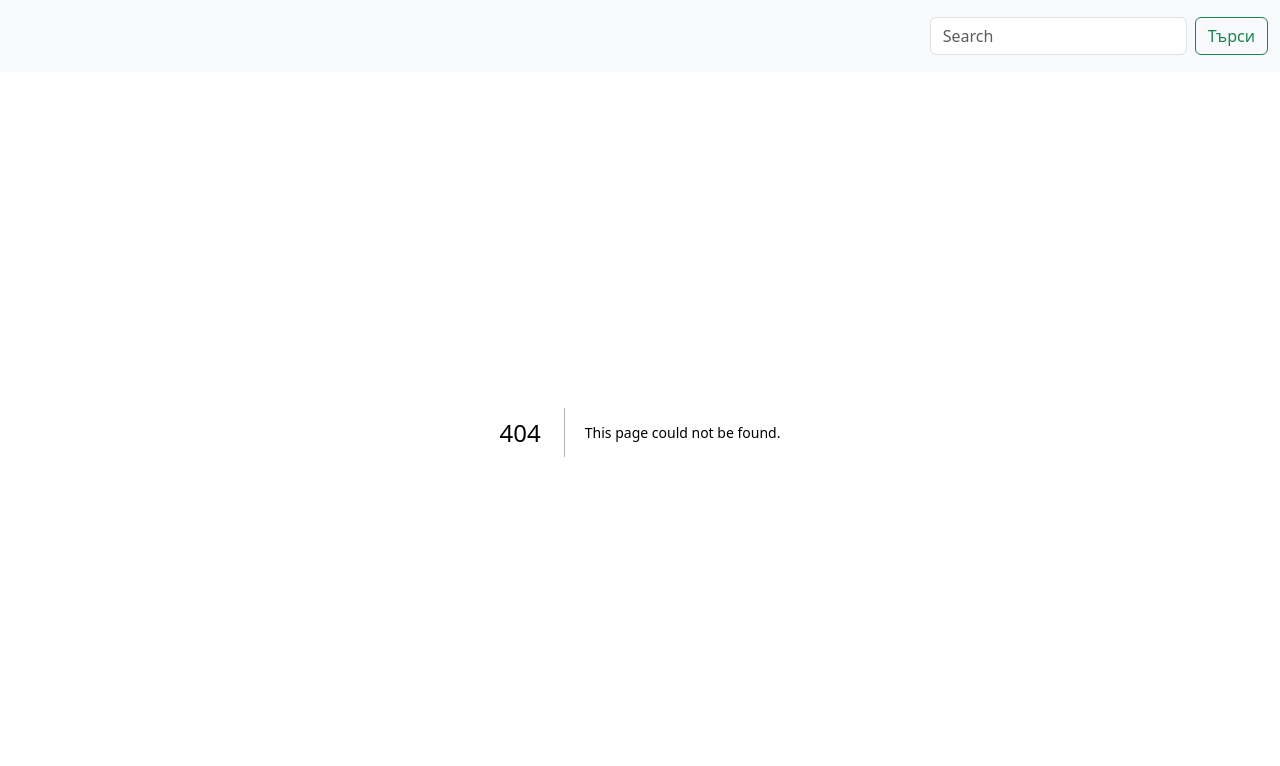
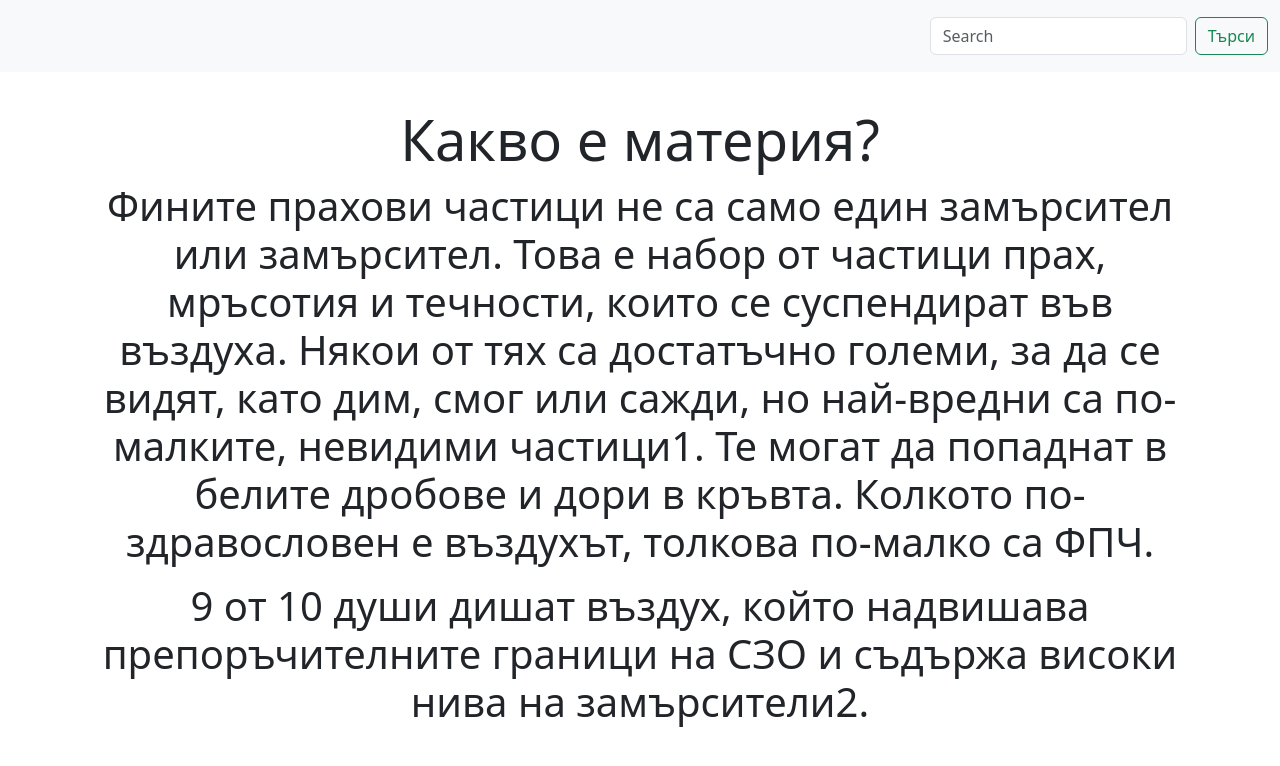
Before and after one commit to Angel04172002/Radon-Website, a Next.js app: page /what-is-particulate-matter in a window 1280 px wide. Before the commit this address had no page. Shown: the top 766 px of the page. Built offline with nearby package versions, Linux system fonts and the light colour scheme.

Commit message:
Small changes

```diff
--- a/app/ui/global.css
+++ b/app/ui/global.css
@@ -1,6 +1,12 @@
 /* @tailwind base;
 @tailwind components;
 @tailwind utilities; */
+
+* {
+  margin: 0;
+  padding: 0;
+  box-sizing: border-box;
+}
 
 input[type='number'] {
   -moz-appearance: textfield;
--- /dev/null
+++ b/app/what-is-particulate-matter/page.jsx
@@ -0,0 +1,20 @@
+
+export default function WhatIsParticulateMatter() {
+
+    return (
+
+
+        <div className='container mt-5'>
+
+            <div className='main-container row inner-container1'>
+
+
+                <h1 className='display-4 main-title-page'>Какво е материя?</h1>
+                <p className="display-6 paragraph-page">Фините прахови частици не са само един замърсител или замърсител. Това е набор от частици прах, мръсотия и течности, които се суспендират във въздуха. Някои от тях са достатъчно големи, за да се видят, като дим, смог или сажди, но най-вредни са по-малките, невидими частици1. Те могат да попаднат в белите дробове и дори в кръвта. Колкото по-здравословен е въздухът, толкова по-малко са ФПЧ.</p>
+                <p className="display-6 paragraph-page">9 от 10 души дишат въздух, който надвишава препоръчителните граници на СЗО и съдържа високи нива на замърсители2.</p>
+            </div>
+
+        </div>
+    )
+
+}
--- /dev/null
+++ b/app/what-is-radon/radon-accordion-item-one/RadonAccordionItemOne.js
@@ -0,0 +1,7 @@
+
+export default function RadonAccordionItemOne() {
+
+    return (
+        <p> Във въздуха радонът се разпада на малки радиоактивни елементи(потомци на радон), които могат да се задържат в лигавицата на белите дробове, където да излъчват радиация.Тази радиация може да увреди белодробните клетки и в крайна сметка да доведе до рак на белия дроб.</p>
+    )
+}
--- a/package.json
+++ b/package.json
@@ -13,10 +13,12 @@
     "bcrypt": "^5.1.1",
     "bootstrap": "^5.3.3",
     "clsx": "^2.1.1",
+    "dompurify": "^3.1.7",
     "next": "15.0.0-canary.56",
     "next-auth": "5.0.0-beta.19",
     "postcss": "8.4.38",
     "react": "19.0.0-rc-f38c22b244-20240704",
+    "react-bootstrap": "^2.10.5",
     "react-dom": "19.0.0-rc-f38c22b244-20240704",
     "tailwindcss": "3.4.4",
     "typescript": "5.5.2",
```
Also changed, not shown: app/resources/Resources.css (deleted, +0 -41 lines), 1 other file (tests, documents, lock files or other folders).
